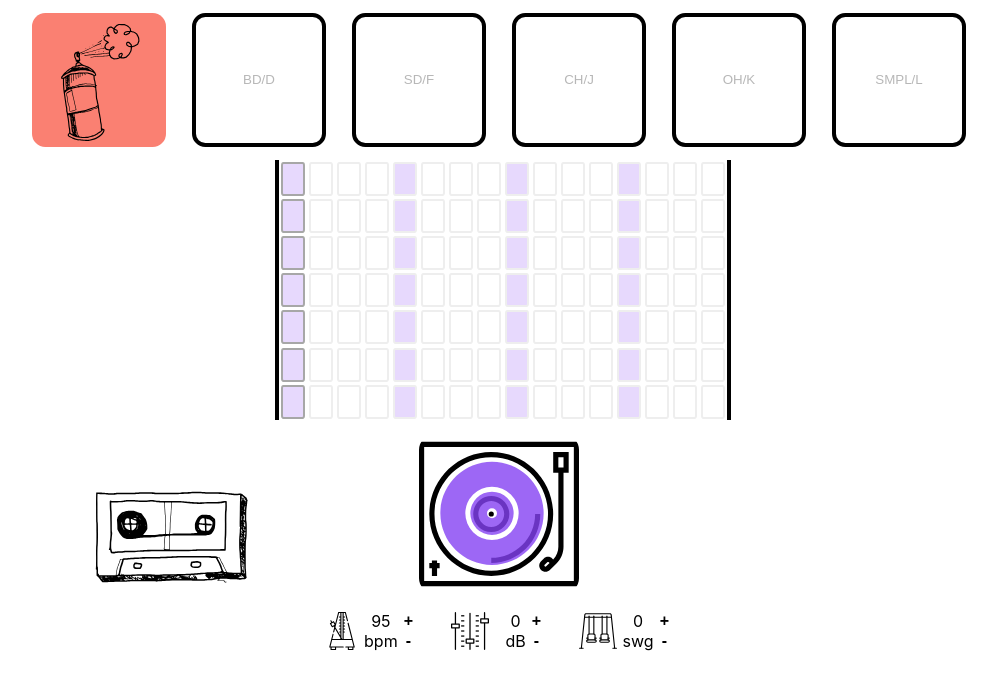
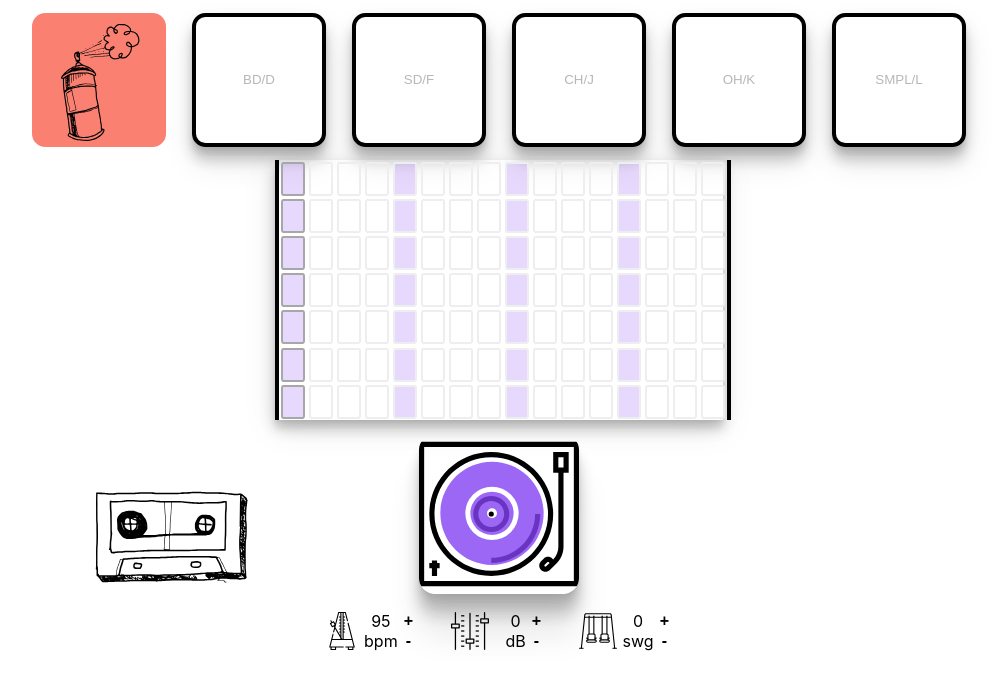
Before and after one commit to JakubJureczko/drum-seq, a React (Create React App) app: page / in a window 1280 px wide. Shown: the top 690 px of the page, without its empty margins (141-1146 px from the left). Built offline with nearby package versions, Linux system fonts and the light colour scheme; no server answers.

Commit message:
box shadow

```diff
--- a/src/components/SampleBtn.css
+++ b/src/components/SampleBtn.css
@@ -21,6 +21,7 @@
   background-size: contain;
   background-repeat: no-repeat;
   background-color: salmon;
+
 }
 
 .btn {
@@ -34,6 +35,14 @@
   margin: 1em;
   outline: none;
   transition: 0.5s ease;
+  box-shadow:
+  0 2.8px 2.2px rgba(0, 0, 0, 0.034),
+  0 6.7px 5.3px rgba(0, 0, 0, 0.048),
+  0 6.5px 10px rgba(0, 0, 0, 0.06),
+  0 9.3px 17.9px rgba(0, 0, 0, 0.072),
+  0 15.8px 33.4px rgba(0, 0, 0, 0.086),
+  0 15px 13px rgba(0, 0, 0, 0.12)
+;
 }
 
 .btn.active {
--- a/src/components/Seq.css
+++ b/src/components/Seq.css
@@ -10,6 +10,14 @@
   margin: 0 auto;
   width: 35%;
   position: relative;
+   box-shadow:
+  0 2.8px 2.2px rgba(0, 0, 0, 0.034),
+  0 6.7px 5.3px rgba(0, 0, 0, 0.048),
+  0 8.5px 10px rgba(0, 0, 0, 0.06),
+  0 8.3px 17.9px rgba(0, 0, 0, 0.072),
+  0 8px 33.4px rgba(0, 0, 0, 0.086),
+  0 8px 15px rgba(0, 0, 0, 0.12)
+;
 
 }
 
@@ -55,12 +63,21 @@
   margin: 1em;
   outline: none;
   background-image: url(../assets/images/turn1.svg);
+  box-shadow:
+  0 2.8px 2.2px rgba(0, 0, 0, 0.034),
+  0 6.7px 5.3px rgba(0, 0, 0, 0.048),
+  0 12.5px 10px rgba(0, 0, 0, 0.06),
+  0 22.3px 17.9px rgba(0, 0, 0, 0.072),
+  0 41.8px 33.4px rgba(0, 0, 0, 0.086),
+  0 20px 15px rgba(0, 0, 0, 0.12)
+;
 }
 
 .volBpmBtn {
   display: flex;
   flex-direction: row;
   justify-content: center;
+
 }
 
 .amplifiers {
@@ -68,6 +85,8 @@
   background-size: 15%;
   background-repeat: no-repeat;
   background-position: 20%;
+
+
 }
 
 /* .mixer {
--- a/src/components/SetVol.css
+++ b/src/components/SetVol.css
@@ -3,6 +3,8 @@
   justify-content: flex-end;
   width: 6em;
   height: 3em;
+
+
 
   align-items: center;
 
```
